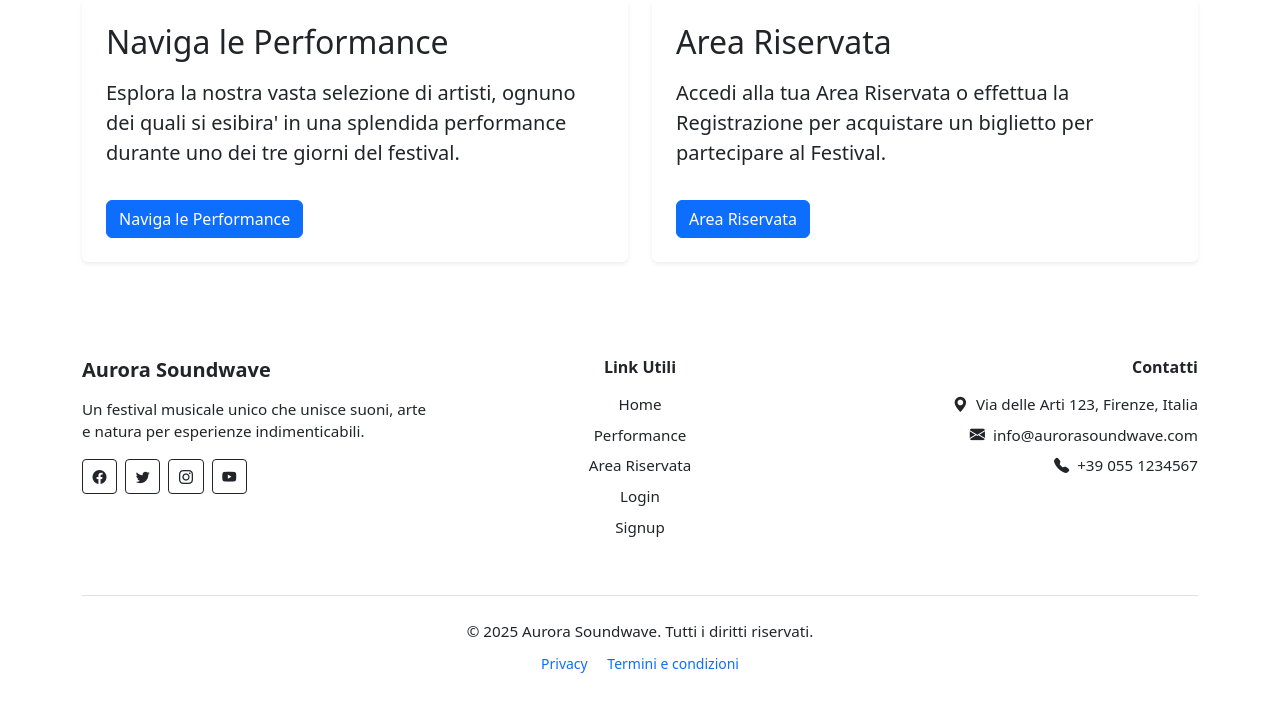
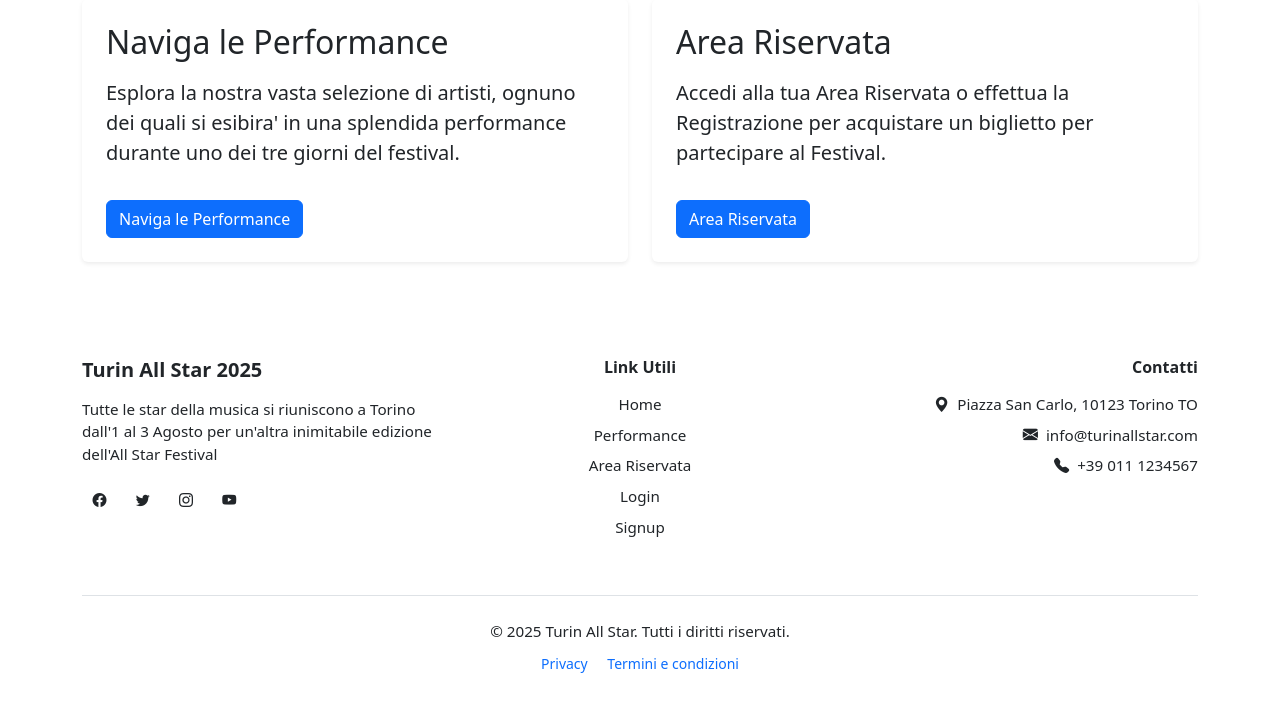
Before and after one commit to biancodavide3/festival, a Flask app: page / in a window 1280 px wide. Shown: the part 2916-3639 px from the top of the page. Run offline with Flask 3, Linux system fonts and the light colour scheme; data comes from the database, SQL or seed files in the repository.

Commit message:
fix footer

```diff
--- a/src/static/css/components/footer.css
+++ b/src/static/css/components/footer.css
@@ -1,12 +1,3 @@
-.footer {
-  background-color: transparent;
-}
-
-.footer h5,
-.footer h6 {
-  font-weight: 600;
-}
-
 .footer p,
 .footer li {
   font-size: 0.95rem;
@@ -23,7 +14,7 @@
 }
 
 .footer a:hover {
-  color: #0d6efd; /* Bootstrap primary */
+  color: #0d6efd !important;
 }
 
 .footer .btn {
--- a/src/templates/components/footer.html
+++ b/src/templates/components/footer.html
@@ -1,19 +1,17 @@
 <footer class="footer mt-5 text-dark">
   <div class="container py-5">
     <div class="row gy-5">
-      <!-- Logo e descrizione -->
       <div class="col-md-4 text-md-start text-center">
-        <h5 class="fw-bold mb-3">Aurora Soundwave</h5>
-        <p class="mb-3">Un festival musicale unico che unisce suoni, arte e natura per esperienze indimenticabili.</p>
+        <h5 class="fw-bold mb-3">Turin All Star 2025</h5>
+        <p class="mb-3">Tutte le star della musica si riuniscono a Torino dall'1 al 3 Agosto per un'altra inimitabile edizione dell'All Star Festival</p>
         <div class="d-flex justify-content-md-start justify-content-center gap-2">
-          <a href="#" class="btn btn-outline-dark btn-sm" aria-label="Facebook"><i class="bi bi-facebook"></i></a>
-          <a href="#" class="btn btn-outline-dark btn-sm" aria-label="Twitter"><i class="bi bi-twitter"></i></a>
-          <a href="#" class="btn btn-outline-dark btn-sm" aria-label="Instagram"><i class="bi bi-instagram"></i></a>
-          <a href="#" class="btn btn-outline-dark btn-sm" aria-label="YouTube"><i class="bi bi-youtube"></i></a>
+          <a href="#" class="btn btn-sm" aria-label="Facebook"><i class="bi bi-facebook"></i></a>
+          <a href="#" class="btn btn-sm" aria-label="Twitter"><i class="bi bi-twitter"></i></a>
+          <a href="#" class="btn btn-sm" aria-label="Instagram"><i class="bi bi-instagram"></i></a>
+          <a href="#" class="btn btn-sm" aria-label="YouTube"><i class="bi bi-youtube"></i></a>
         </div>
       </div>
 
-      <!-- Link utili -->
       <div class="col-md-4 text-md-center text-center">
         <h6 class="fw-semibold mb-3">Link Utili</h6>
         <ul class="list-unstyled">
@@ -29,18 +27,16 @@
         </ul>
       </div>
 
-      <!-- Contatti -->
       <div class="col-md-4 text-md-end text-center">
         <h6 class="fw-semibold mb-3">Contatti</h6>
-        <p class="mb-2"><i class="bi bi-geo-alt-fill me-2"></i>Via delle Arti 123, Firenze, Italia</p>
-        <p class="mb-2"><i class="bi bi-envelope-fill me-2"></i>info@aurorasoundwave.com</p>
-        <p><i class="bi bi-telephone-fill me-2"></i>+39 055 1234567</p>
+        <p class="mb-2"><i class="bi bi-geo-alt-fill me-2"></i>Piazza San Carlo, 10123 Torino TO</p>
+        <p class="mb-2"><i class="bi bi-envelope-fill me-2"></i>info@turinallstar.com</p>
+        <p><i class="bi bi-telephone-fill me-2"></i>+39 011 1234567</p>
       </div>
     </div>
 
-    <!-- Bottom line -->
     <div class="text-center mt-5 pt-4 border-top">
-      <p class="mb-2">&copy; 2025 Aurora Soundwave. Tutti i diritti riservati.</p>
+      <p class="mb-2">&copy; 2025 Turin All Star. Tutti i diritti riservati.</p>
       <small>
         <a href="#" class="text-decoration-none me-3">Privacy</a>
         <a href="#" class="text-decoration-none">Termini e condizioni</a>
```
